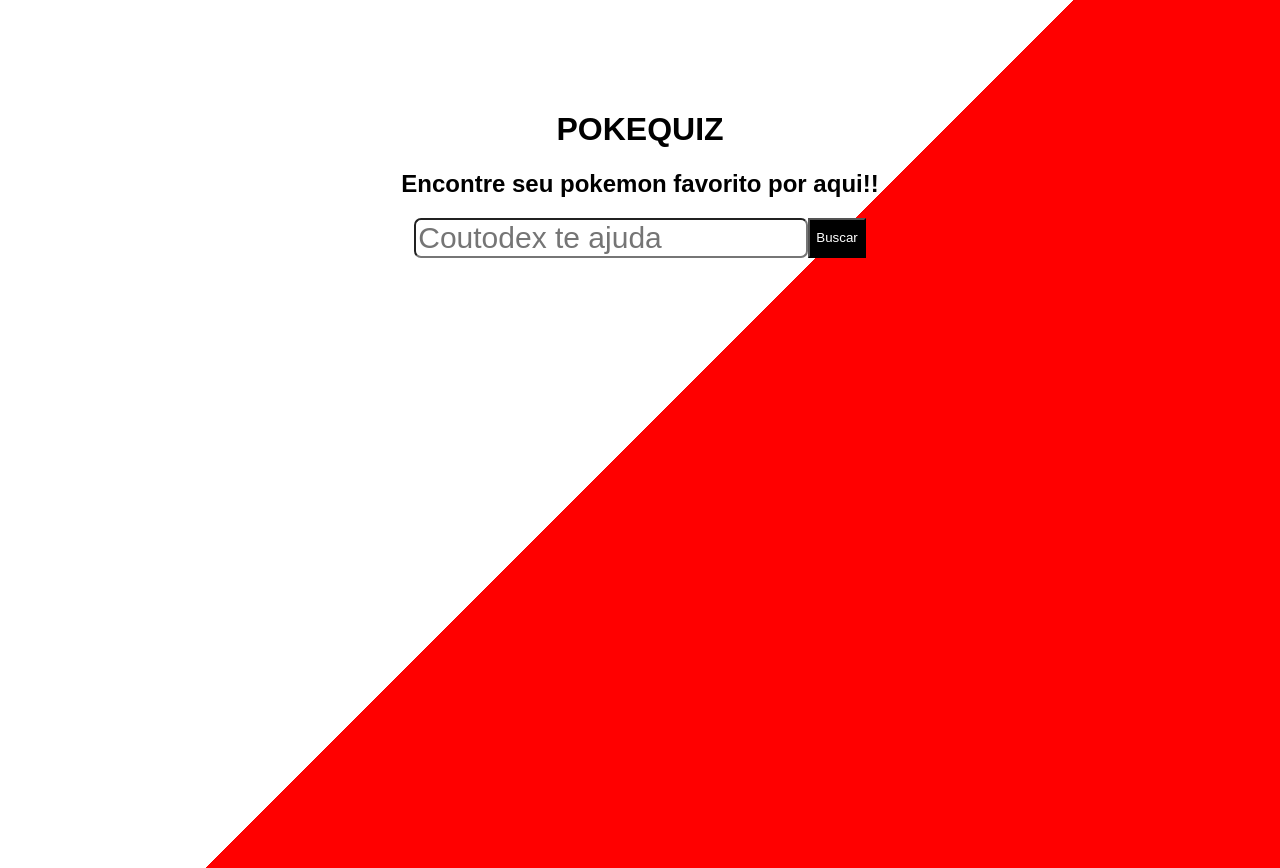
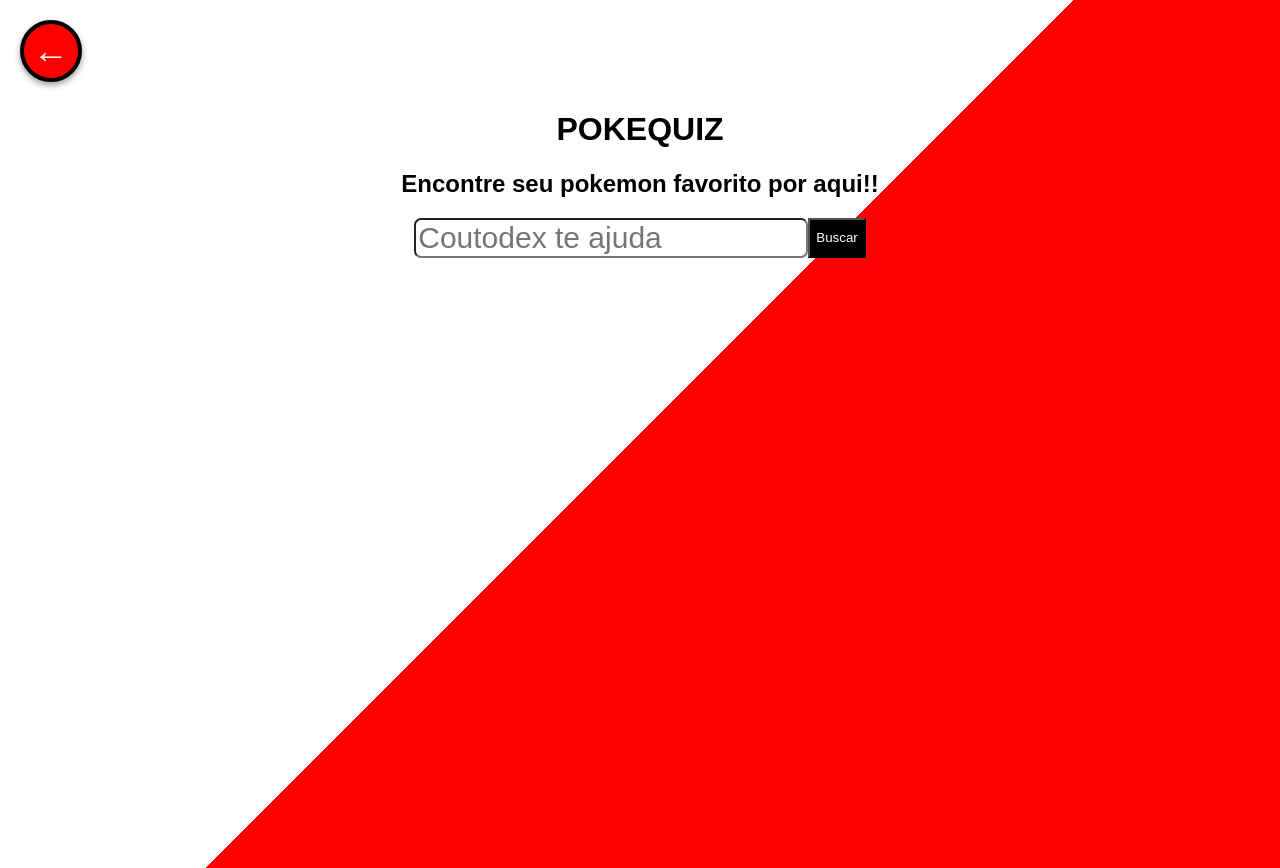
Before and after one commit to leonardobatistaalves/BIMESTRAL2, a plain HTML site: page pokedex.html in a window 1280 px wide. Drawn offline with Linux system fonts and the light colour scheme.

Commit message:
colocando um botao de voltar

```diff
--- a/estilos.css
+++ b/estilos.css
@@ -31,3 +31,28 @@ body{
     padding: 30px;
     margin: 60px auto;
 }
+.botao-voltar {
+    position: fixed;
+    top: 20px;
+    left: 20px;
+    z-index: 1000;
+    width: 54px;
+    height: 54px;
+    display: flex;
+    align-items: center;
+    justify-content: center;
+    color: white;
+    background-color: red;
+    border: 4px solid black;
+    border-radius: 50%;
+    box-shadow: 0 3px 6px #0006;
+    font-size: 36px;
+    font-weight: bold;
+    line-height: 1;
+    text-decoration: none;
+}
+
+.botao-voltar:hover {
+    background-color: #cc0000;
+    transform: scale(1.08);
+}
--- a/pokedex.html
+++ b/pokedex.html
@@ -25,3 +25,4 @@
     <script src="javaScript/quiz.js"></script>
 </body>
 </html>
+<a href="principal.html" class="botao-voltar" aria-label="Voltar para o login">←</a>
```
